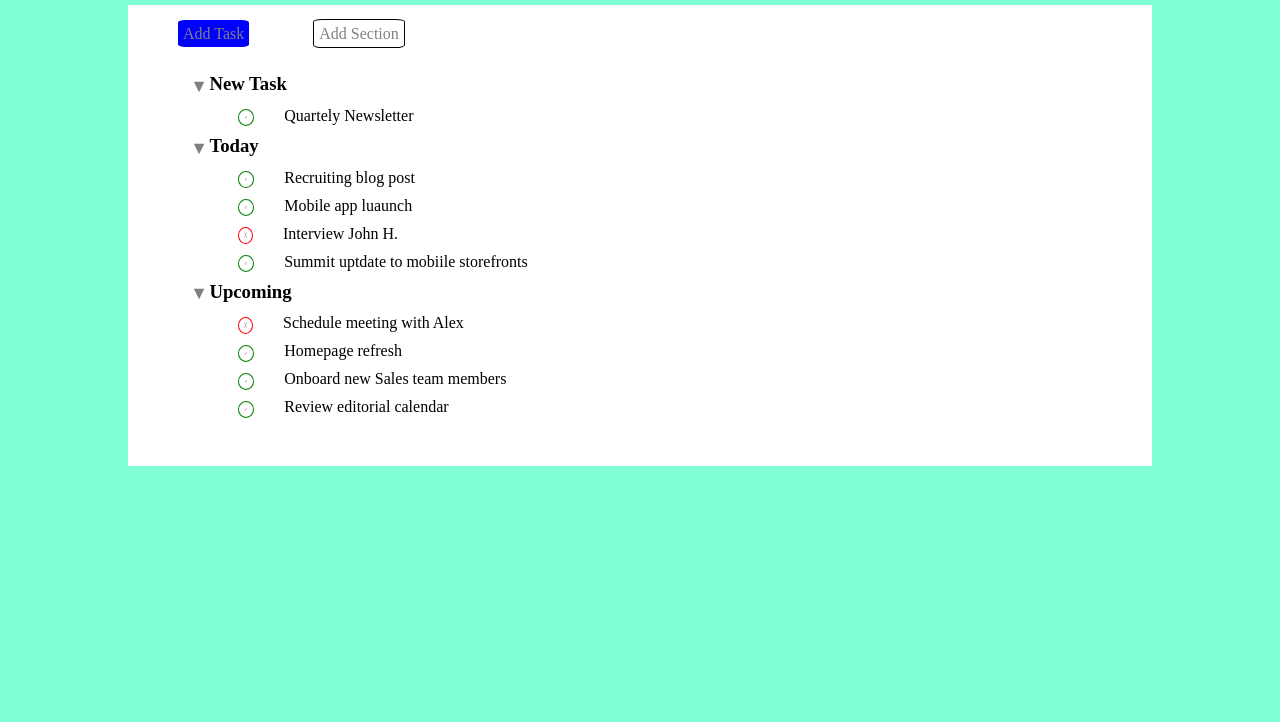
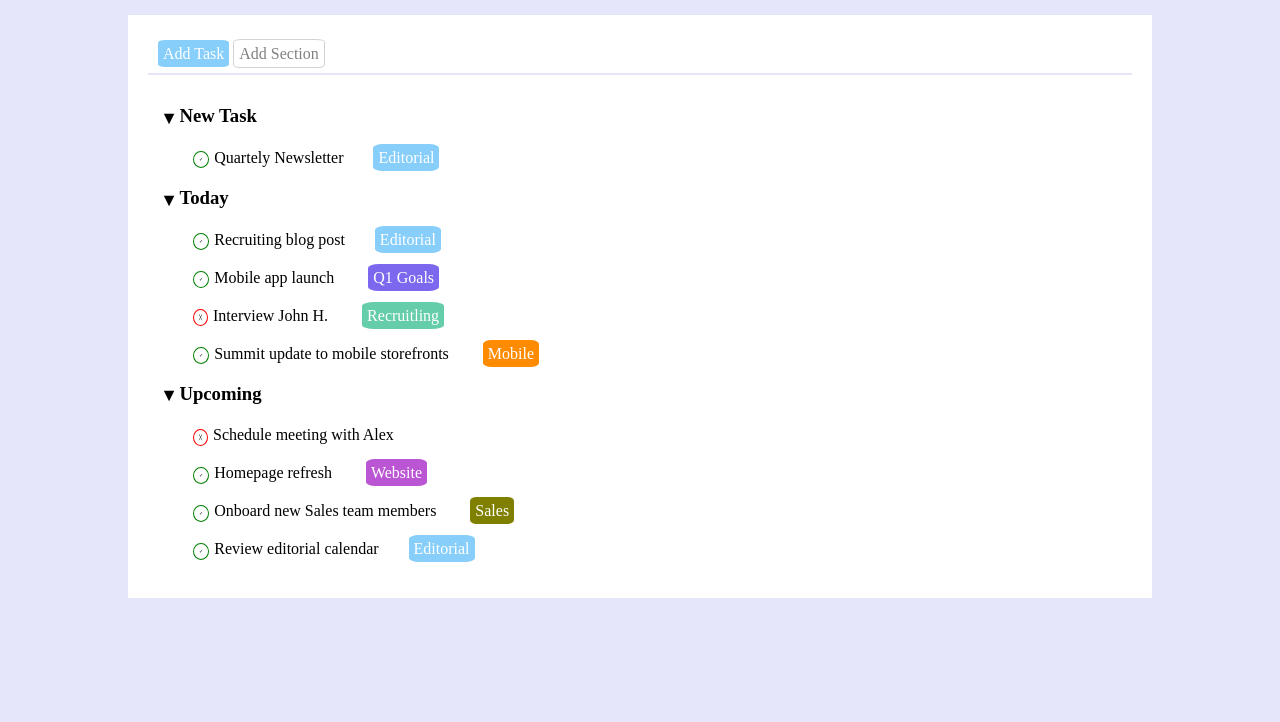
Before and after one commit to Ari88anna/html-css-toboolist, a plain HTML site: page index.html in a window 1280 px wide. Shown: the part 78-800 px from the top of the page. Drawn offline with Linux system fonts and the light colour scheme.

Commit message:
fine progetto

```diff
--- a/css/style.css
+++ b/css/style.css
@@ -5,12 +5,13 @@
   }
 
   body{
-      background-color: aquamarine;
+      background-color: lavender;
   }
   /* header */
   header{
       background-color: white;
-      vertical-align: middle;
+
+      vertical-align: auto;
   }
 
   header span{
@@ -24,12 +25,14 @@
  .container{
      background-color: white;;
      width: 1024px;
-     margin:20px auto;
+     margin:30px auto;
      padding:20px;
-
-     border-bottom: 2px solid aquamarine;
  }
 
+  .add{
+    border-bottom: 2px solid lavender;
+    padding:10px;
+  }
 
  section span{
      width:50px;
@@ -37,29 +40,35 @@
      margin:30px;
      border-radius:10%;
      padding: 5px;
-     color:grey;
  }
 
  .task{
-     background-color: blue;
+     background-color: lightskyblue;
+     margin:0px;
+     color:white;
  }
 
  .button{
      background-color: white;
-     border: 1px solid black;
+     border: 1px solid lightgrey;
+     margin-left: 0px;
+     color:grey;
  }
 
+
+/* lista */
  .list{
-     margin:30px;
-
+     margin-top:30px;
  }
 
  section ul{
      list-style-type: none;
      margin:10px;
  }
+
  li{
-     margin:10px;
+     margin:20px;
+
  }
 
  .blackdown{
@@ -73,7 +82,7 @@
      height: 1px;
      border :1px solid green;
      border-radius: 50%;
-     margin:1;
+     margin:5px;
      vertical-align: middle;
  }
  .xmark{
@@ -82,16 +91,66 @@
      height: 1px;
      border :1px solid red;
      border-radius: 50%;
-     margin:1;
+     margin:5px;
      vertical-align: middle;
-
  }
 
+ .editorial{
+    width:50px;
+    height:20px;
+    margin:30px;
+    border-radius:15%;
+    padding: 5px;
+    color:white;
+    background-color:lightskyblue;
+ }
 
+ .violet{
+    width:50px;
+    height:20px;
+    margin:30px;
+    border-radius:15%;
+    padding: 5px;
+    color:white;
+    background-color:#7B68EE;
+ }
+.green{
+    width:50px;
+    height:20px;
+    margin:30px;
+    border-radius:15%;
+    padding: 5px;
+    color:white;
+    background-color:#66CDAA;
+}
 
+.orange{
+    width:50px;
+    height:20px;
+    margin:30px;
+    border-radius:15%;
+    padding: 5px;
+    color:white;
+    background-color:#FF8C00;
+}
 
-
-
-
-
+.pink{
+    width:50px;
+    height:20px;
+    margin:30px;
+    border-radius:15%;
+    padding: 5px;
+    color:white;
+    background-color:#BA55D3;
+}
+.olive{
+    width:50px;
+    height:20px;
+    margin:30px;
+    border-radius:15%;
+    padding: 5px;
+    color:white;
+    background-color:#808000;
+}
+/* fine lista */
  /* fine main */
--- a/index.html
+++ b/index.html
@@ -11,12 +11,12 @@
     <!-- header -->
     <header>
         <img src="img/logo.png" alt="">
-        <span>Toboolist</span>
+        <span> <strong>Toboolist</strong></span>
     </header>
     <!-- fine header -->
     <!-- main -->
     <main class="container">
-        <section>
+        <section class= "add">
             <span class="task">Add Task</span>
             <span class="button">Add Section</span>
         </section>
@@ -26,38 +26,34 @@
             <ul>
                 <h3><span class="blackdown">&#9662;</span>New Task</h3>
                 <ul>
-                    <li><span class="check">&#10003;</span>Quartely Newsletter</li>
+                    <li><span class="check">&#10003;</span>Quartely Newsletter<span class="editorial">Editorial</span></li>
                 </ul>
             </ul>
+            <!-- fine prima lista -->
             <!-- seconda lista -->
             <ul>
                 <h3><span class="blackdown">&#9662;</span>Today</h3>
                 <ul>
-                    <li><span class="check">&#10003;</span>Recruiting blog post</li>
-                    <li><span class="check">&#10003;</span>Mobile app luaunch</li>
-                    <li><span class="xmark">&#9587;</span>Interview John H.</li>
-                    <li><span class="check">&#10003;</span>Summit uptdate to mobiile storefronts</li>
+                    <li><span class="check">&#10003;</span>Recruiting blog post<span class="editorial">Editorial</span></li>
+                    <li><span class="check">&#10003;</span>Mobile app launch <span class="violet">Q1 Goals</span></li>
+                    <li><span class="xmark">&#9587;</span>Interview John H. <span class="green">Recruitling</span></li>
+                    <li><span class="check">&#10003;</span>Summit update to mobile storefronts <span class="orange"> Mobile</span></li>
                 </ul>
             </ul>
+            <!-- fine seconda lista -->
             <!-- terza lista -->
             <ul>
                 <h3><span class="blackdown">&#9662;</span>Upcoming</h3>
                 <ul>
                     <li><span class="xmark">&#9587;</span>Schedule meeting with Alex</li>
-                    <li><span class="check">&#10003;</span>Homepage refresh</li>
-                    <li><span class="check">&#10003;</span>Onboard new Sales team members</li>
-                    <li><span class="check">&#10003;</span>Review editorial calendar</li>
+                    <li><span class="check">&#10003;</span>Homepage refresh <span class="pink">Website</span></li>
+                    <li><span class="check">&#10003;</span>Onboard new Sales team members <span class="olive">Sales</span></li>
+                    <li><span class="check">&#10003;</span>Review editorial calendar<span class="editorial">Editorial</span></li>
                 </ul>
             </ul>
-
+            <!-- fine terza lista -->
         </section>
     <!-- fine lista -->
-
-
-
-
-
-
     </main>
     <!-- fine main -->
 
```
